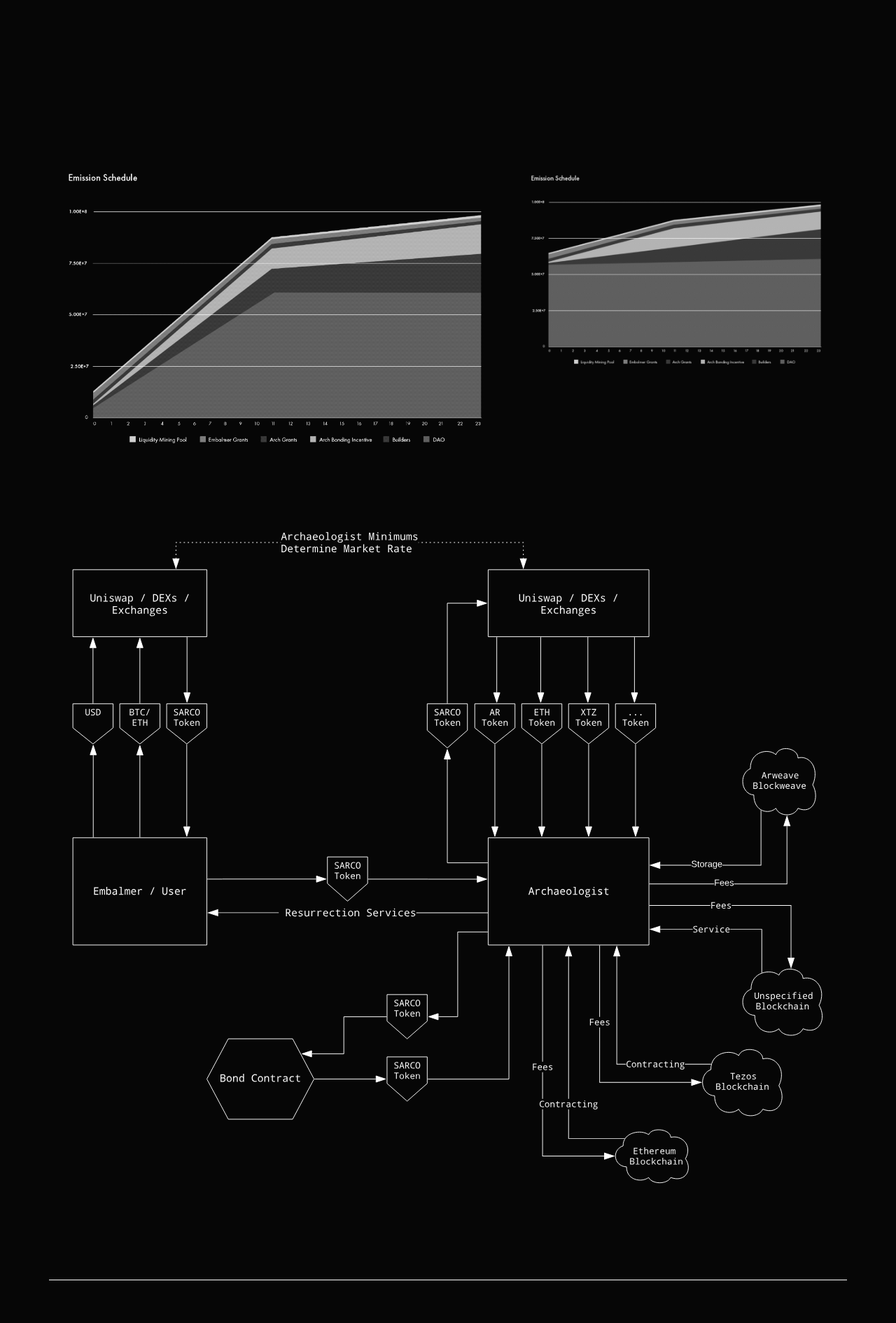
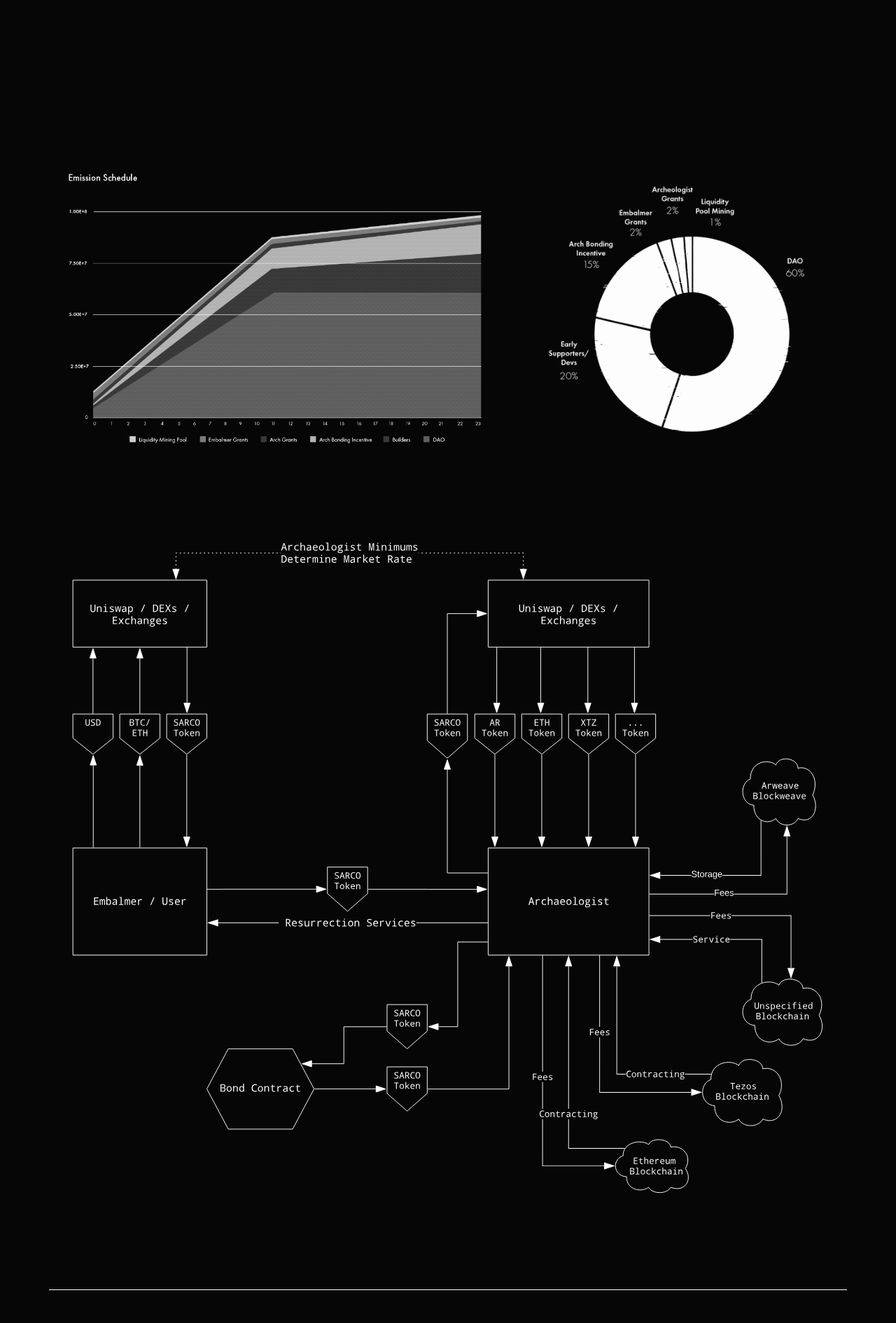
Before and after one commit to sarcophagus-org/marketing_site, a Jekyll site: the page built from sarco_token.html, in a window 1280 px wide. Shown: the part 579-2469 px from the top of the page at 70% size. Built offline with Jekyll 4.4.1, drawn with Linux system fonts in a browser that asks for light colours.

Commit message:
Update sarco_token.html

```diff
--- a/sarco_token.html
+++ b/sarco_token.html
@@ -22,7 +22,7 @@ title: SARCO Token
         <img src="{{site.baseurl}}/assets/img/emission_1.gif" class="img-fluid"/>
       </div>
       <div class="col-xs-12 col-md-5">
-        <img src="{{site.baseurl}}/assets/img/distrib_1.gif" class="img-fluid"/>
+        <img src="{{site.baseurl}}/assets/img/distrib_2.gif" class="img-fluid"/>
       </div>
     </div>
   </div>
```
